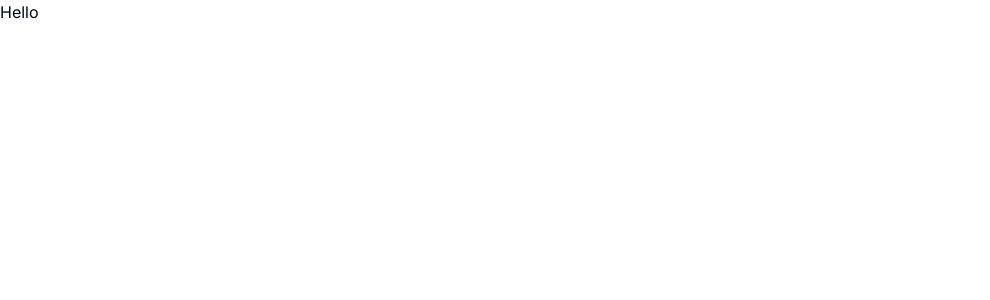
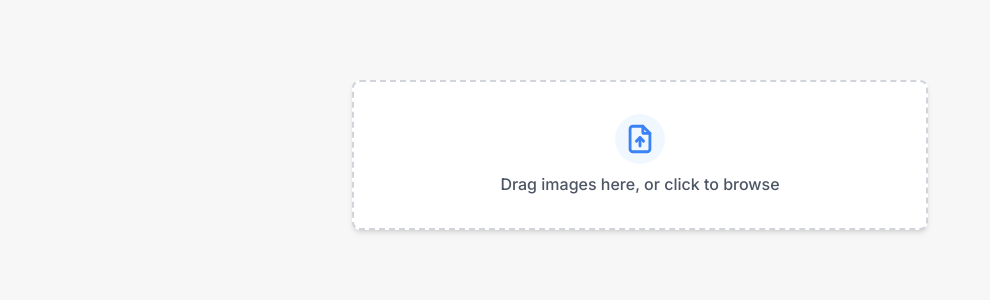
Before and after one commit to lharti/bg-remover, a Next.js app: page / in a window 1280 px wide. Shown: the top 300 px of the page, without its empty margins (0-990 px from the left). Built offline with nearby package versions, Linux system fonts and the light colour scheme.

Commit message:
feat: use `<BgRemover />` in home page

```diff
--- a/src/app/globals.css
+++ b/src/app/globals.css
@@ -4,7 +4,7 @@
 
 @layer base {
     :root {
-        --background: 0 0% 100%;
+        --background: 0 0% 97%;
 
         --foreground: 222.2 84% 4.9%;
 
--- a/src/app/page.tsx
+++ b/src/app/page.tsx
@@ -1,7 +1,8 @@
+import { BgRemover } from '@/components/BgRemover'
 import React from 'react'
 
 const Home = () => {
-    return <div>{'Hello'}</div>
+    return <BgRemover className="mx-auto mt-20 max-w-screen-lg px-6" />
 }
 
 export default Home
```
Also changed, not shown: 2 other files (tests, documents, lock files or other folders).
